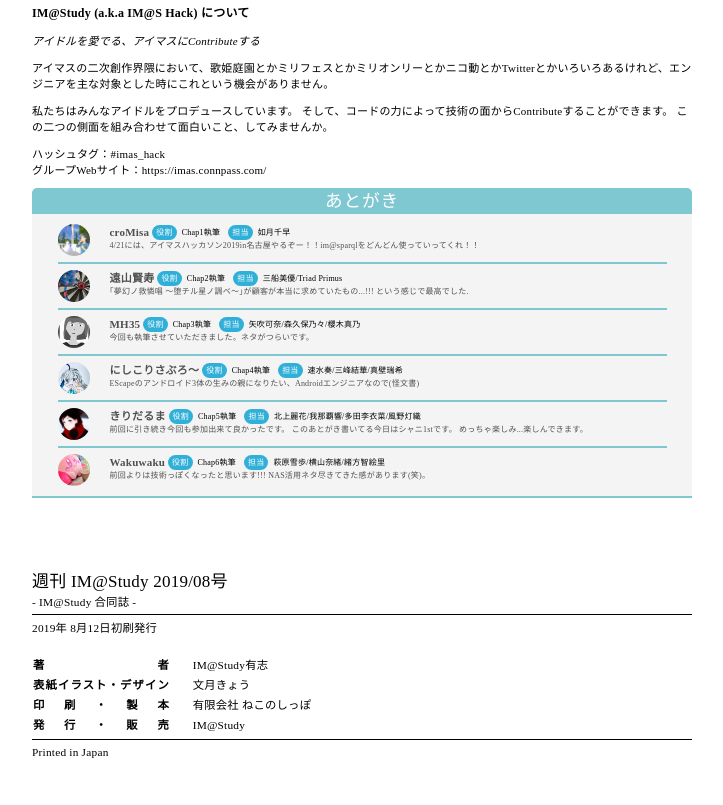
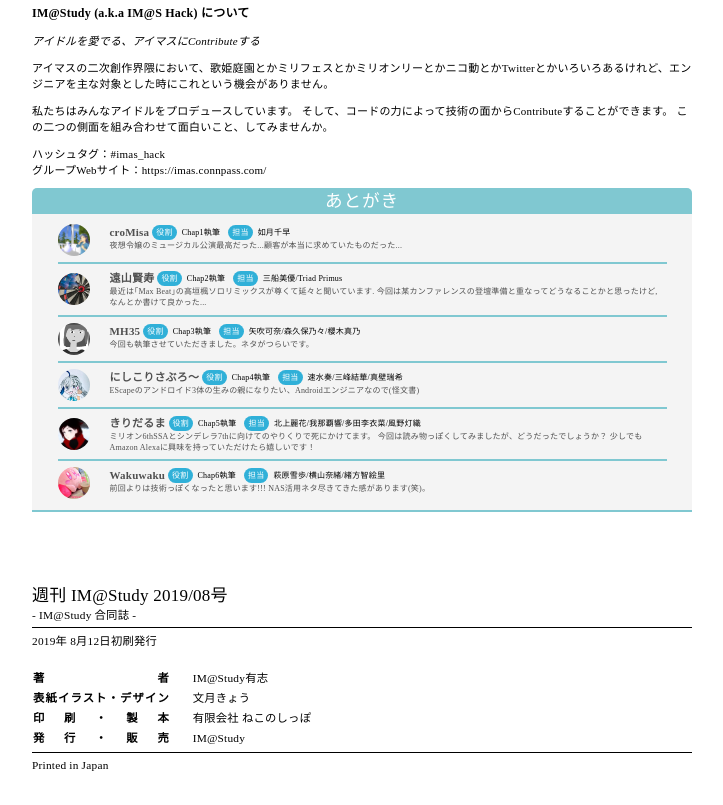
Before and after one commit to imas/imasbook, a website: page imasbook03/templates/index.html in a window 1280 px wide. Shown: the part 1031-1836 px from the top of the page, without its empty margins (278-1001 px from the left). Drawn offline with Linux system fonts and the light colour scheme; a web font is replaced by a local one.

Commit message:
[edit]あとがき手動で引っ張ってくる

```diff
--- a/imasbook03/templates/index.html
+++ b/imasbook03/templates/index.html
@@ -134,7 +134,7 @@
           <span class="tantou label">如月千早</span>
         </p>
         <p class="comment">
-          4/21には、アイマスハッカソン2019in名古屋やるぞー！！im@sparqlをどんどん使っていってくれ！！
+          夜想令嬢のミュージカル公演最高だった...顧客が本当に求めていたものだった...
         </p>
       </div>
     </div>
@@ -149,7 +149,7 @@
           <span class="tantou label">三船美優/Triad Primus</span>
         </p>
         <p class="comment">
-          ｢夢幻ノ救憐唱 ～堕チル星ノ調ベ～｣が顧客が本当に求めていたもの...!!! という感じで最高でした.
+          最近は｢Max Beat｣の高垣楓ソロリミックスが尊くて延々と聞いています. 今回は某カンファレンスの登壇準備と重なってどうなることかと思ったけど, なんとか書けて良かった...
         </p>
       </div>
     </div>
@@ -194,9 +194,9 @@
           <span class="tantou label">北上麗花/我那覇響/多田李衣菜/風野灯織</span>
         </p>
         <p class="comment">
-          前回に引き続き今回も参加出来て良かったです。
-          このあとがき書いてる今日はシャニ1stです。
-          めっちゃ楽しみ...楽しんできます。
+          ミリオン6thSSAとシンデレラ7thに向けてのやりくりで死にかけてます。
+          今回は読み物っぽくしてみましたが、どうだったでしょうか？
+          少しでもAmazon Alexaに興味を持っていただけたら嬉しいです！
         </p>
       </div>
     </div>
```
